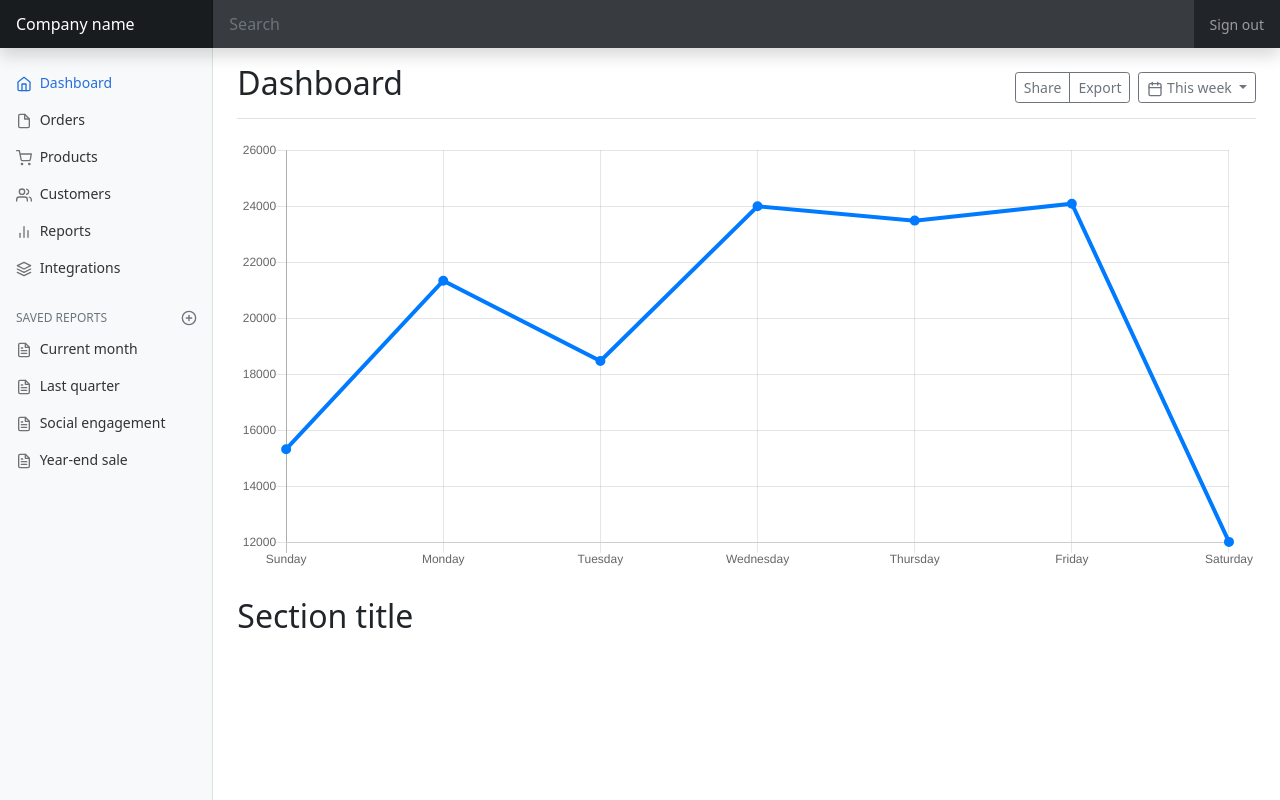
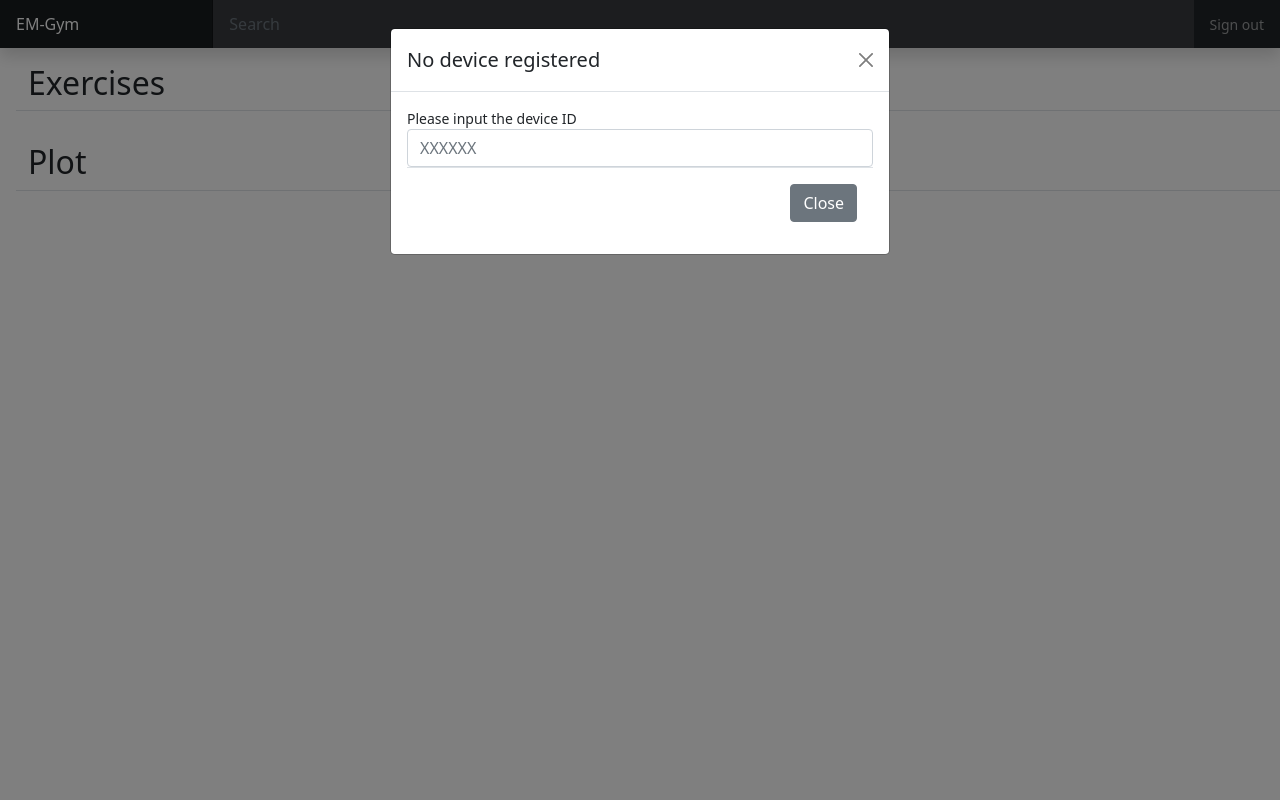
Before and after one commit to nicogutz/EMGym, a Django app: template apps/core/templates/index.html in a window 1280 px wide. Run offline with Django 4.2, Linux system fonts and the light colour scheme; the template is opened without the code that fills it, so the values that code supplies are empty; some libraries are stand-ins or nearby versions.

Commit message:
Added Modal

```diff
--- a/apps/core/templates/index.html
+++ b/apps/core/templates/index.html
@@ -74,7 +74,7 @@
 <body>
 
 <header class="navbar navbar-dark sticky-top bg-dark flex-md-nowrap p-0 shadow">
-    <a class="navbar-brand col-md-3 col-lg-2 me-0 px-3 fs-6" href="#">Company name</a>
+    <a class="navbar-brand col-md-3 col-lg-2 me-0 px-3 fs-6" href="#">EM-Gym</a>
     <button class="navbar-toggler position-absolute d-md-none collapsed" type="button" data-bs-toggle="collapse"
             data-bs-target="#sidebarMenu" aria-controls="sidebarMenu" aria-expanded="false"
             aria-label="Toggle navigation">
@@ -89,104 +89,44 @@
     </div>
 </header>
 
+
 <div class="container-fluid">
     <div class="row">
-        <nav id="sidebarMenu" class="col-md-3 col-lg-2 d-md-block bg-light sidebar collapse">
-            <div class="position-sticky pt-3 sidebar-sticky">
-                <ul class="nav flex-column">
-                    <li class="nav-item">
-                        <a class="nav-link active" aria-current="page" href="#">
-                            <span data-feather="home" class="align-text-bottom"></span>
-                            Dashboard
-                        </a>
-                    </li>
-                    <li class="nav-item">
-                        <a class="nav-link" href="#">
-                            <span data-feather="file" class="align-text-bottom"></span>
-                            Orders
-                        </a>
-                    </li>
-                    <li class="nav-item">
-                        <a class="nav-link" href="#">
-                            <span data-feather="shopping-cart" class="align-text-bottom"></span>
-                            Products
-                        </a>
-                    </li>
-                    <li class="nav-item">
-                        <a class="nav-link" href="#">
-                            <span data-feather="users" class="align-text-bottom"></span>
-                            Customers
-                        </a>
-                    </li>
-                    <li class="nav-item">
-                        <a class="nav-link" href="#">
-                            <span data-feather="bar-chart-2" class="align-text-bottom"></span>
-                            Reports
-                        </a>
-                    </li>
-                    <li class="nav-item">
-                        <a class="nav-link" href="#">
-                            <span data-feather="layers" class="align-text-bottom"></span>
-                            Integrations
-                        </a>
-                    </li>
-                </ul>
+        <div class="d-flex justify-content-between flex-wrap flex-md-nowrap align-items-center m-3 border-bottom">
+            <h1 class="h2">Exercises</h1>
+        </div>
 
-                <h6 class="sidebar-heading d-flex justify-content-between align-items-center px-3 mt-4 mb-1 text-muted text-uppercase">
-                    <span>Saved reports</span>
-                    <a class="link-secondary" href="#" aria-label="Add a new report">
-                        <span data-feather="plus-circle" class="align-text-bottom"></span>
-                    </a>
-                </h6>
-                <ul class="nav flex-column mb-2">
-                    <li class="nav-item">
-                        <a class="nav-link" href="#">
-                            <span data-feather="file-text" class="align-text-bottom"></span>
-                            Current month
-                        </a>
-                    </li>
-                    <li class="nav-item">
-                        <a class="nav-link" href="#">
-                            <span data-feather="file-text" class="align-text-bottom"></span>
-                            Last quarter
-                        </a>
-                    </li>
-                    <li class="nav-item">
-                        <a class="nav-link" href="#">
-                            <span data-feather="file-text" class="align-text-bottom"></span>
-                            Social engagement
-                        </a>
-                    </li>
-                    <li class="nav-item">
-                        <a class="nav-link" href="#">
-                            <span data-feather="file-text" class="align-text-bottom"></span>
-                            Year-end sale
-                        </a>
-                    </li>
-                </ul>
-            </div>
-        </nav>
 
-        <main class="col-md-9 ms-sm-auto col-lg-10 px-md-4">
-            <div class="d-flex justify-content-between flex-wrap flex-md-nowrap align-items-center pt-3 pb-2 mb-3 border-bottom">
-                <h1 class="h2">Dashboard</h1>
-                <div class="btn-toolbar mb-2 mb-md-0">
-                    <div class="btn-group me-2">
-                        <button type="button" class="btn btn-sm btn-outline-secondary">Share</button>
-                        <button type="button" class="btn btn-sm btn-outline-secondary">Export</button>
-                    </div>
-                    <button type="button" class="btn btn-sm btn-outline-secondary dropdown-toggle">
-                        <span data-feather="calendar" class="align-text-bottom"></span>
-                        This week
-                    </button>
+        <div class="d-flex justify-content-between flex-wrap flex-md-nowrap align-items-center m-3 border-bottom">
+            <h1 class="h2">Plot</h1>
+        </div>
+    </div>
+
+    <!-- Modal -->
+    <div class="modal fade show" id="staticBackdrop" data-bs-backdrop="static" data-bs-keyboard="false" tabindex="-1"
+         aria-labelledby="staticBackdropLabel" aria-hidden="true">
+        <div class="modal-dialog">
+            <div class="modal-content">
+                <div class="modal-header">
+                    <h5 class="modal-title" id="staticBackdropLabel">No device registered</h5>
+                    <button type="button" class="btn-close" data-bs-dismiss="modal" aria-label="Close"></button>
+                </div>
+                <div class="modal-body">
+                    <form method="post">
+                        {% csrf_token %}
+                        <div class="form-group">
+                            <label for="exampleFormControlInput1">Please input the device ID</label>
+                            <input type="text" class="form-control" id="exampleFormControlInput1" placeholder="XXXXXX">
+                            <div class="modal-footer">
+                                <button type="button" class="btn btn-secondary" data-bs-dismiss="modal">Close</button>
+                            </div>
+                        </div>
+                    </form>
                 </div>
             </div>
+        </div>
+    </div>
 
-            <canvas class="my-4 w-100" id="myChart" width="900" height="380"></canvas>
-
-            <h2>Section title</h2>
-        </main>
-    </div>
 </div>
 
 
@@ -195,10 +135,23 @@
 <script src="https://cdn.jsdelivr.net/npm/feather-icons@4.28.0/dist/feather.min.js"
         integrity="sha384-uO3SXW5IuS1ZpFPKugNNWqTZRRglnUJK6UAZ/gxOX80nxEkN9NcGZTftn6RzhGWE"
         crossorigin="anonymous"></script>
-<script src="https://cdn.jsdelivr.net/npm/chart.js@2.9.4/dist/Chart.min.js"
-        integrity="sha384-zNy6FEbO50N+Cg5wap8IKA4M/ZnLJgzc6w2NqACZaK0u0FXfOWRRJOnQtpZun8ha"
+<script src="https://code.jquery.com/jquery-3.2.1.slim.min.js"
+        integrity="sha384-KJ3o2DKtIkvYIK3UENzmM7KCkRr/rE9/Qpg6aAZGJwFDMVNA/GpGFF93hXpG5KkN"
         crossorigin="anonymous"></script>
+<script src="https://cdn.jsdelivr.net/npm/@popperjs/core@2.11.6/dist/umd/popper.min.js"
+        integrity="sha384-oBqDVmMz9ATKxIep9tiCxS/Z9fNfEXiDAYTujMAeBAsjFuCZSmKbSSUnQlmh/jp3"
+        crossorigin="anonymous"></script>
+<script src="https://cdn.jsdelivr.net/npm/bootstrap@5.2.3/dist/js/bootstrap.min.js"
+        integrity="sha384-cuYeSxntonz0PPNlHhBs68uyIAVpIIOZZ5JqeqvYYIcEL727kskC66kF92t6Xl2V"
+        crossorigin="anonymous"></script>
+<script type="text/javascript">
+    {% if device == None %}
+        window.onload = () => {
+            $('#staticBackdrop').modal('show');
+        }
+    {% endif %}
 
-<script src="{% static 'dashboard/dashboard.js' %}"></script>
+</script>
+
 </body>
 </html>
```
